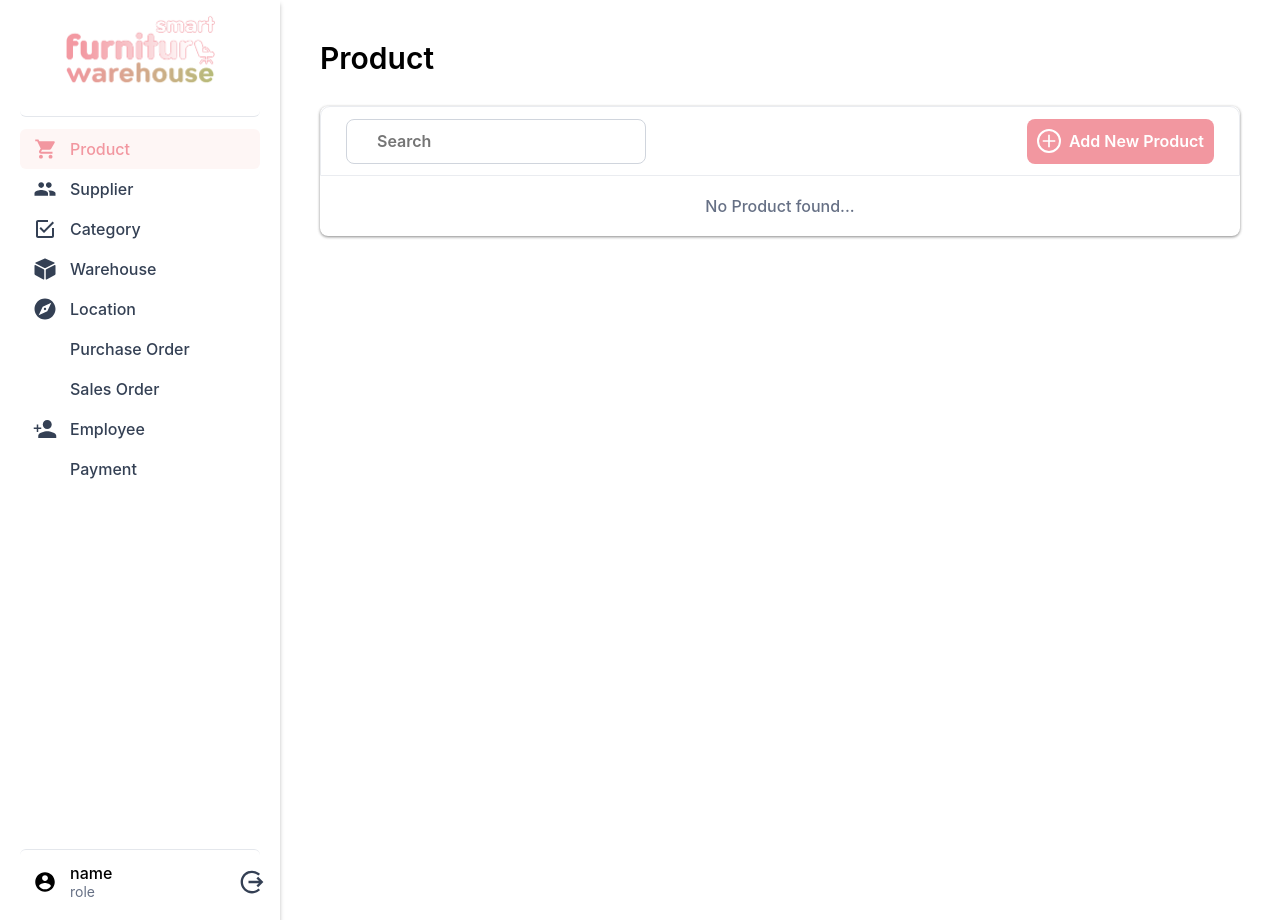
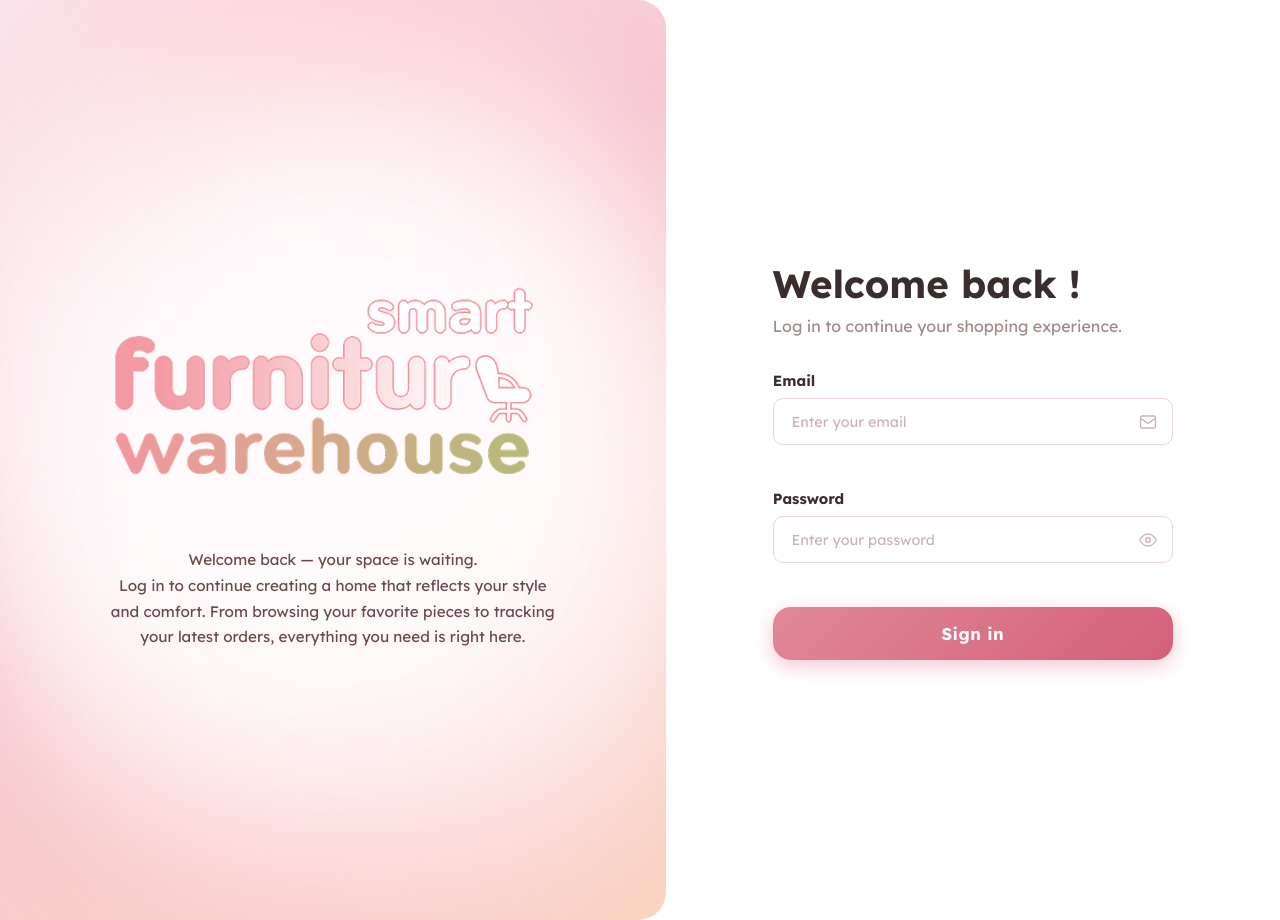
Before and after one commit to FMaLife/Group10_CS251_Project, a Django app: page / in a window 1280 px wide. Run offline with Django 5.2, Linux system fonts and the light colour scheme; data that the repository does not hold is empty; some libraries are stand-ins or nearby versions.

Commit message:
merge: integrate front/emp/test — fix db schema, add employee auth, update templates

```diff
--- a/backend/Group10_CS251_Project/settings.py
+++ b/backend/Group10_CS251_Project/settings.py
@@ -60,7 +60,7 @@ MIDDLEWARE = [
     'django.middleware.security.SecurityMiddleware',
     'django.contrib.sessions.middleware.SessionMiddleware',
     'django.middleware.common.CommonMiddleware',
-    #'django.middleware.csrf.CsrfViewMiddleware', # API ใช้ session auth แต่ไม่ใช้ CSRF token
+    'django.middleware.csrf.CsrfViewMiddleware', # API ใช้ session auth แต่ไม่ใช้ CSRF token
     'django.contrib.auth.middleware.AuthenticationMiddleware',
     'django.contrib.messages.middleware.MessageMiddleware',
     'django.middleware.clickjacking.XFrameOptionsMiddleware',
--- a/backend/Group10_CS251_Project/urls.py
+++ b/backend/Group10_CS251_Project/urls.py
@@ -2,6 +2,10 @@ from django.contrib import admin
 from django.urls import path, include, re_path
 from django.views.static import serve
 from django.http import JsonResponse
+from django.conf import settings
+from django.conf.urls.static import static
+
+FRONTEND_ROOT = settings.BASE_DIR.parent / "frontend"
 
 def debug_session(request):
     return JsonResponse({
@@ -9,11 +13,6 @@ def debug_session(request):
         "session_key": request.session.session_key,
         "session_data": dict(request.session),
     })
-
-from django.conf import settings
-from django.conf.urls.static import static
-
-FRONTEND_ROOT = settings.BASE_DIR.parent / "frontend"
 
 urlpatterns = [
     path("admin/", admin.site.urls),
--- /dev/null
+++ b/backend/employee/static/employee/css/log-in.css
@@ -0,0 +1,386 @@
+/* ============================================================
+   SMART FURNITURE WAREHOUSE — LOGIN PAGE
+   ============================================================ */
+
+*, *::before, *::after { box-sizing: border-box; margin: 0; padding: 0; }
+body { font-family: 'Lexend', sans-serif; background: #f8f7f4; color: #1e1e1e; }
+
+*, *::before, *::after {
+  box-sizing: border-box;
+  margin: 0;
+  padding: 0;
+}
+
+:root {
+  --pink-light:   #fce4ec;
+  --pink-mid:     #f8bbd0;
+  --pink-main:    #e87d96;
+  --pink-deep:    #d45f7a;
+  --pink-btn:     #e08898;
+  --olive:        #b5a882;
+  --text-dark:    #3a2d2d;
+  --text-muted:   #9e8989;
+  --white:        #ffffff;
+  --input-border: #e8d5da;
+  --input-focus:  #e87d96;
+  --error:        #d64a4a;
+  --radius-sm:    10px;
+  --radius-md:    18px;
+  --radius-lg:    28px;
+  --transition:   0.25s ease;
+}
+
+html, body {
+  height: 100%;
+  font-family: 'Lexend', sans-serif;
+}
+
+body {
+  display: flex;
+  min-height: 100vh;
+  background: var(--white);
+  overflow-x: hidden;
+}
+
+/* ============================================================
+   LEFT PANEL
+   ============================================================ */
+
+.left-panel {
+  position: relative;
+  width: 52%;
+  min-height: 100vh;
+  background: linear-gradient(145deg, #fce4ec 0%, #f8c8d4 40%, #fad4c0 100%);
+  display: flex;
+  align-items: center;
+  justify-content: center;
+  overflow: hidden;
+  border-radius: 0 var(--radius-lg) var(--radius-lg) 0;
+}
+
+/* Animated blobs */
+.blob {
+  position: absolute;
+  border-radius: 50%;
+  filter: blur(60px);
+  opacity: 0.55;
+  animation: float 8s ease-in-out infinite;
+}
+.blob-1 {
+  width: 100%;
+  height: 100vh;
+  background: radial-gradient(circle, #ffffff, #ffffff, #F297A0);
+  top: -80px; left: -60px;
+  animation-delay: 0s;
+}
+.blob-2 {
+  width: 100%;
+  height: 100vh;
+  background: radial-gradient(circle, #ffffff, #ffffff, #F297A0);
+  bottom: -60px; right: -40px;
+  animation-delay: 3s;
+}
+.blob-3 {
+  width: 100%;
+  height: 100vh;
+  background: radial-gradient(circle, #ffffff, #ffffff, #ff9a9e);
+  top: 50%; left: 50%;
+  transform: translate(-50%, -50%);
+  animation-delay: 1.5s;
+}
+
+@keyframes float {
+  0%, 100% { transform: translateY(0) scale(1); }
+  50%       { transform: translateY(-20px) scale(1.05); }
+}
+
+.blob-3 {
+  animation: float3 8s ease-in-out infinite;
+}
+@keyframes float3 {
+  0%, 100% { transform: translate(-50%, -50%) scale(1); }
+  50%       { transform: translate(-50%, -55%) scale(1.05); }
+}
+
+/* Brand logo */
+.brand {
+  position: relative;
+  z-index: 2;
+  text-align: center;
+  padding: 2rem 3rem;
+}
+
+.brand-logo {
+  display: flex;
+  flex-direction: column;
+  align-items: flex-start;
+  gap: 0;
+  margin-bottom: 2.5rem;
+  line-height: 1;
+}
+
+.word {
+  font-family: 'Lexend', sans-serif;
+  font-weight: 900;
+  display: block;
+  letter-spacing: -0.5px;
+}
+
+
+
+.brand-desc {
+  font-family: 'Lexend', sans-serif;
+  font-weight: 400;
+  font-size: 0.95rem;
+  color: #6a4848;
+  line-height: 1.7;
+  max-width: 500px;
+  margin: 0 auto;
+  text-align: center;
+}
+
+/* ============================================================
+   RIGHT PANEL
+   ============================================================ */
+
+.right-panel {
+  flex: 1;
+  display: flex;
+  flex-direction: column;
+  align-items: center;
+  justify-content: center;
+  padding: 2rem 4rem;
+  position: relative;
+}
+
+.top-icon {
+  position: absolute;
+  top: 24px;
+  right: 28px;
+  opacity: 0.7;
+}
+
+.form-container {
+  width: 100%;
+  max-width: 400px;
+  animation: fadeUp 0.6s ease both;
+}
+
+@keyframes fadeUp {
+  from { opacity: 0; transform: translateY(24px); }
+  to   { opacity: 1; transform: translateY(0); }
+}
+
+.form-title {
+  font-family: 'Lexend', sans-serif;
+  font-size: 2.4rem;
+  font-weight: 900;
+  color: var(--text-dark);
+  margin-bottom: 0.5rem;
+}
+
+.form-subtitle {
+  font-size: 1rem;
+  color: var(--text-muted);
+  margin-bottom: 2.2rem;
+}
+
+/* Form groups */
+.form-group {
+  margin-bottom: 1.4rem;
+}
+
+.form-group label {
+  display: block;
+  font-size: 0.92rem;
+  font-weight: 700;
+  color: var(--text-dark);
+  margin-bottom: 0.5rem;
+}
+
+.input-wrapper {
+  position: relative;
+}
+
+.input-wrapper input {
+  width: 100%;
+  padding: 0.85rem 3rem 0.85rem 1.1rem;
+  border: 1.5px solid var(--input-border);
+  border-radius: var(--radius-sm);
+  font-size: 0.9rem;
+  font-family: 'Lexend', sans-serif;
+  color: var(--text-dark);
+  background: var(--white);
+  outline: none;
+  transition: border-color var(--transition), box-shadow var(--transition);
+}
+
+.input-wrapper input::placeholder {
+  color: #c9b4b8;
+}
+
+.input-wrapper input:focus {
+  border-color: var(--input-focus);
+  box-shadow: 0 0 0 3px rgba(232, 125, 150, 0.15);
+}
+
+.input-wrapper input.error {
+  border-color: var(--error);
+  box-shadow: 0 0 0 3px rgba(214, 74, 74, 0.12);
+}
+
+.input-icon,
+.toggle-pw {
+  position: absolute;
+  right: 12px;
+  top: 50%;
+  transform: translateY(-50%);
+  color: #c9b4b8;
+  display: flex;
+  align-items: center;
+  justify-content: center;
+  background: none;
+  border: none;
+  cursor: pointer;
+  padding: 4px;
+  transition: color var(--transition);
+}
+
+.toggle-pw:hover { color: var(--pink-main); }
+
+.error-msg {
+  font-size: 0.8rem;
+  color: var(--error);
+  margin-top: 0.35rem;
+  min-height: 1rem;
+  animation: shake 0.3s ease;
+}
+
+@keyframes shake {
+  0%, 100% { transform: translateX(0); }
+  25%       { transform: translateX(-4px); }
+  75%       { transform: translateX(4px); }
+}
+
+/* Forgot password */
+.form-actions {
+  text-align: right;
+  margin-bottom: 1.6rem;
+  margin-top: -0.6rem;
+}
+
+.forgot {
+  font-size: 0.9rem;
+  color: var(--pink-main);
+  text-decoration: none;
+  font-weight: 600;
+  transition: color var(--transition);
+}
+.forgot:hover { color: var(--pink-deep); text-decoration: underline; }
+
+/* Sign in button */
+.btn-signin {
+  width: 100%;
+  padding: 1rem;
+  background: linear-gradient(135deg, #e08898 0%, #d4607a 100%);
+  color: var(--white);
+  border: none;
+  border-radius: var(--radius-md);
+  font-size: 1.05rem;
+  font-family: 'Lexend', sans-serif;
+  font-weight: 800;
+  letter-spacing: 0.5px;
+  cursor: pointer;
+  display: flex;
+  align-items: center;
+  justify-content: center;
+  gap: 10px;
+  position: relative;
+  overflow: hidden;
+  transition: transform var(--transition), box-shadow var(--transition), opacity var(--transition);
+  box-shadow: 0 6px 20px rgba(212, 96, 122, 0.35);
+}
+
+.btn-signin::before {
+  content: '';
+  position: absolute;
+  inset: 0;
+  background: linear-gradient(135deg, rgba(255,255,255,0.2) 0%, transparent 60%);
+  opacity: 0;
+  transition: opacity var(--transition);
+}
+
+.btn-signin:hover:not(:disabled) {
+  transform: translateY(-2px);
+  box-shadow: 0 10px 28px rgba(212, 96, 122, 0.45);
+}
+.btn-signin:hover::before { opacity: 1; }
+.btn-signin:active:not(:disabled) { transform: translateY(0); }
+
+.btn-signin:disabled {
+  opacity: 0.75;
+  cursor: not-allowed;
+}
+
+/* Loader spinner */
+.btn-loader {
+  display: none;
+  width: 18px;
+  height: 18px;
+  border: 2px solid rgba(255,255,255,0.4);
+  border-top-color: white;
+  border-radius: 50%;
+  animation: spin 0.7s linear infinite;
+}
+
+.btn-loader.visible { display: block; }
+
+@keyframes spin {
+  to { transform: rotate(360deg); }
+}
+
+/* Success ripple on button */
+.btn-signin.success {
+  background: linear-gradient(135deg, #6dbf82 0%, #48a860 100%);
+  box-shadow: 0 6px 20px rgba(72, 168, 96, 0.4);
+}
+
+/* Sign up link */
+.signup-link {
+  text-align: center;
+  font-size: 0.9rem;
+  color: var(--text-muted);
+  margin-top: 1.4rem;
+}
+.signup-link a {
+  color: var(--pink-main);
+  font-weight: 700;
+  text-decoration: none;
+  transition: color var(--transition);
+}
+.signup-link a:hover { color: var(--pink-deep); text-decoration: underline; }
+
+/* ============================================================
+   RESPONSIVE
+   ============================================================ */
+
+@media (max-width: 860px) {
+  body { flex-direction: column; }
+
+  .left-panel {
+    width: 100%;
+    min-height: 320px;
+    border-radius: 0 0 var(--radius-lg) var(--radius-lg);
+    padding: 2rem 1rem;
+  }
+
+  .word.smart    { font-size: 2rem; }
+  .word.furniture { font-size: 3rem; }
+  .word.warehouse { font-size: 2.6rem; }
+
+  .brand-desc { display: none; }
+
+  .right-panel {
+    padding: 2.5rem 1.5rem;
+  }
+}
--- /dev/null
+++ b/backend/employee/static/employee/js/log-in.js
@@ -0,0 +1,104 @@
+// =======================
+// CSRF (จำเป็นสำหรับ Django)
+// =======================
+function getCookie(name) {
+    let cookieValue = null;
+    if (document.cookie && document.cookie !== "") {
+        const cookies = document.cookie.split(";");
+        for (let i = 0; i < cookies.length; i++) {
+            const cookie = cookies[i].trim();
+            if (cookie.startsWith(name + "=")) {
+                cookieValue = decodeURIComponent(cookie.substring(name.length + 1));
+                break;
+            }
+        }
+    }
+    return cookieValue;
+}
+
+document.addEventListener("DOMContentLoaded", () => {
+
+    console.log("JS loaded"); // debug
+
+    // =======================
+    // LOGIN
+    // =======================
+    const loginBtn = document.getElementById("btn-signin");
+
+    if (loginBtn) {
+        loginBtn.onclick = async () => {
+
+            const email = document.getElementById("email").value.trim();
+            const password = document.getElementById("password").value;
+
+            const emailError = document.getElementById("email-error");
+            const passwordError = document.getElementById("password-error");
+
+            emailError.textContent = "";
+            passwordError.textContent = "";
+
+            if (!email) {
+                emailError.textContent = "Email required";
+                return;
+            }
+
+            if (!password) {
+                passwordError.textContent = "Password required";
+                return;
+            }
+
+            try {
+                const res = await fetch("/login/", {
+                    method: "POST",
+                    headers: {
+                        "Content-Type": "application/json",
+                        "X-CSRFToken": getCookie("csrftoken")
+                    },
+                    credentials: "same-origin",
+                    body: JSON.stringify({ email, password })
+                });
+
+                const data = await res.json();
+                console.log(data);
+
+                if (res.ok) {
+                    window.location.href = "/product/";
+                } else {
+                    passwordError.textContent = data.error || "Login failed";
+                }
+
+            } catch (err) {
+                passwordError.textContent = "Server error";
+            }
+        };
+    }
+
+    // =======================
+    // LOGOUT
+    // =======================
+    const logoutBtn = document.getElementById("logout-btn");
+
+    if (logoutBtn) {
+        logoutBtn.onclick = async (e) => {
+            e.preventDefault();
+
+            try {
+                const res = await fetch("/logout/", {
+                    method: "POST",
+                    headers: {
+                        "X-CSRFToken": getCookie("csrftoken")
+                    }
+                });
+
+                if (res.ok) {
+                    window.location.href = "/";
+                } else {
+                    alert("Logout failed");
+                }
+
+            } catch (err) {
+                alert("Server error");
+            }
+        };
+    }
+});
--- a/backend/employee/templates/employee/components/forms/category_form.html
+++ b/backend/employee/templates/employee/components/forms/category_form.html
@@ -10,7 +10,7 @@
     <div class="form-group">
         {{ form.CategoryName.label_tag }}
         {{ form.CategoryName }}
-        {{ form.CategoryName.error }}
+        {{ form.CategoryName.errors }}
     </div>
 
     <button type="submit" class="save-btn">
--- a/backend/employee/templates/employee/components/forms/sales_order_form.html
+++ b/backend/employee/templates/employee/components/forms/sales_order_form.html
@@ -36,7 +36,11 @@
                 <div class="info-grid sale-grid">
                     <div class="item">
                         <div class="label">Address</div>
-                        <div class="value">{{ object.addresses }}</div>
+                        <div class="value">
+                            {% for addr in object.customer.addresses.all %}
+                                {{ addr.HouseNo }} {{ addr.Street }}, {{ addr.District }}, {{ addr.Province }} {{ addr.ZipCode }}<br>
+                            {% endfor %}
+                        </div>
                     </div>
                 </div>
 
--- a/backend/employee/templates/employee/components/nav.html
+++ b/backend/employee/templates/employee/components/nav.html
@@ -66,10 +66,16 @@
                     <ion-icon name="contact"></ion-icon>
                 </span>
                 <div class="user">
-                    <span class="name">name</span>
-                    <span class="role">role</span>
+                    {% if employee %}
+                        <span class="name">
+                            {{ employee.EFirstName }} {{ employee.ELastName }}
+                        </span>
+                        <span class="role">
+                            {{ employee.role }}
+                        </span>
+                    {% endif %}
                 </div>
-                <a href="#" class="logout">
+                <a href="#" class="logout" id="logout-btn">
                     <ion-icon name="log-out"></ion-icon>
                 </a>
             </div>
@@ -78,3 +84,4 @@
 </nav>
 
 <script src="https://unpkg.com/ionicons@4.5.10-0/dist/ionicons.js"></script>
+<script src="{% static 'employee/js/log-in.js' %}"></script>
--- /dev/null
+++ b/backend/employee/templates/employee/log-in.html
@@ -0,0 +1,79 @@
+<!DOCTYPE html>
+<html lang="en">
+<head>
+  <meta charset="UTF-8" />
+  <meta name="viewport" content="width=device-width, initial-scale=1.0" />
+  <title>Smart Furniture Warehouse — Sign In</title>
+  <link rel="stylesheet" href="log-in.css" />
+  <link href="https://fonts.googleapis.com/css2?family=Lexend:wght@200;300;400;500;600;700&display=swap" rel="stylesheet" />
+  {% load static %}
+  <link rel="stylesheet" href="{% static '/employee/css/log-in.css' %}">
+</head>
+
+<body>
+
+    <!-- LEFT PANEL -->
+    <div class="left-panel">
+        <div class="blob blob-1"></div>
+        <div class="blob blob-2"></div>
+        <div class="blob blob-3"></div>
+
+        <div class="brand">
+        <div class="brand-logo">
+            <img src="{% static 'employee/images/logo.png' %}"  width="422" height="237" alt="logo">
+        </div>
+        <p class="brand-desc">
+            Welcome back — your space is waiting. <br> Log in to continue creating a home that reflects your style <br> and comfort. From browsing your favorite pieces to tracking <br>your latest orders, everything you need is right here.
+        </p>
+        </div>
+    </div>
+
+    <!-- RIGHT PANEL -->
+    <div class="right-panel">
+
+        <div class="form-container">
+        <h1 class="form-title">Welcome back !</h1>
+        <p class="form-subtitle">Log in to continue your shopping experience.</p>
+
+        <div class="form-group">
+            <label for="email">Email</label>
+            <div class="input-wrapper">
+            <input type="email" id="email" placeholder="Enter your email" autocomplete="email" />
+            <span class="input-icon">
+                <svg width="18" height="18" viewBox="0 0 24 24" fill="none" stroke="currentColor" stroke-width="1.8">
+                <rect x="2" y="4" width="20" height="16" rx="2"/>
+                <path d="M2 7l10 7 10-7"/>
+                </svg>
+            </span>
+            </div>
+            <p class="error-msg" id="email-error"></p>
+        </div>
+
+        <div class="form-group">
+            <label for="password">Password</label>
+            <div class="input-wrapper">
+            <input type="password" id="password" placeholder="Enter your password" autocomplete="current-password" />
+            <button class="toggle-pw" id="toggle-pw" type="button" aria-label="Toggle password">
+                <svg id="eye-open" width="18" height="18" viewBox="0 0 24 24" fill="none" stroke="currentColor" stroke-width="1.8">
+                <path d="M1 12s4-8 11-8 11 8 11 8-4 8-11 8-11-8-11-8z"/>
+                <circle cx="12" cy="12" r="3"/>
+                </svg>
+                <svg id="eye-closed" width="18" height="18" viewBox="0 0 24 24" fill="none" stroke="currentColor" stroke-width="1.8" style="display:none">
+                <path d="M17.94 17.94A10.07 10.07 0 0112 20c-7 0-11-8-11-8a18.45 18.45 0 015.06-5.94"/>
+                <path d="M9.9 4.24A9.12 9.12 0 0112 4c7 0 11 8 11 8a18.5 18.5 0 01-2.16 3.19"/>
+                <line x1="1" y1="1" x2="23" y2="23"/>
+                </svg>
+            </button>
+            </div>
+            <p class="error-msg" id="password-error"></p>
+        </div>
+
+        <button class="btn-signin" id="btn-signin" type="button">
+            <span class="btn-text">Sign in</span>
+            <span class="btn-loader" id="btn-loader"></span>
+        </button>
+        </div>
+    </div>
+    <script src="{% static 'employee/js/log-in.js' %}"></script>
+    </body>
+    </html>
--- a/backend/employee/urls.py
+++ b/backend/employee/urls.py
@@ -1,11 +1,14 @@
 from django.urls import path
 from . import views
+from accounts.views.auth_views import employee_login, employee_logout
 
 
 urlpatterns = [
-    path('', views.product, name='product'),
+    path("", views.login_page, name="home"),
+    path("login/", employee_login),
+    path("logout/", employee_logout),
+
     path('product/', views.product, name='product'),
-
     path('supplier/', views.supplier, name='supplier'),
     path('category/', views.category, name='category'),
     path('warehouse/', views.warehouse, name='warehouse'),
--- a/backend/employee/views.py
+++ b/backend/employee/views.py
@@ -2,8 +2,11 @@ from datetime import date
 
 from django.shortcuts import render, redirect, get_object_or_404
 from django.core.paginator import Paginator
-from django.http import HttpResponse
+from django.http import HttpResponse, HttpResponseForbidden, Http404
 from django.utils import timezone
+from django.views.decorators.csrf import ensure_csrf_cookie
+
+from accounts.utils.permissions import employee_required
 
 from catalog.models import Product, Category
 from stock.models import Supplier, Warehouse, WarehouseLocation, RestockOrder , RestockDetail
@@ -19,7 +22,6 @@ from .forms import (
 # MAPS
 # =========================
 
-# class → string (ส่งไป frontend)
 MODEL_TO_NAME = {
     Product: "product",
     Supplier: "supplier",
@@ -32,7 +34,6 @@ MODEL_TO_NAME = {
     Payment: "payment",
 }
 
-# string → class (รับจาก URL)
 NAME_TO_MODEL = {
     "product": Product,
     "supplier": Supplier,
@@ -57,6 +58,13 @@ FORM_MAP = {
 }
 
 # =========================
+# LOGIN
+# =========================
+@ensure_csrf_cookie
+def login_page(request):
+    return render(request, "employee/log-in.html")
+
+# =========================
 # TABLE VIEW (REUSABLE)
 # =========================
 
@@ -66,6 +74,12 @@ def table_view(request, model, template, title, columns, headers, actions, show_
     paginator = Paginator(data, 10)
     page_number = request.GET.get("page")
     page_obj = paginator.get_page(page_number)
+
+    emp = None
+    emp_id = request.session.get("employee_id")
+
+    if emp_id:
+        emp = Employee.objects.filter(EmployeeID=emp_id).first()
 
     return render(request, template, {
         "title": title,
@@ -78,12 +92,13 @@ def table_view(request, model, template, title, columns, headers, actions, show_
         "delete_url": "delete_item",
         "actions": actions,
         "display_field": columns[0],
+        "employee": emp
     })
 
 # =========================
 # MODULE PAGES
 # =========================
-
+@employee_required
 def product(request):
     return table_view(
         request,
@@ -95,7 +110,7 @@ def product(request):
         {"edit": True, "delete": True, "detail": True}
     )
 
-
+@employee_required
 def supplier(request):
     return table_view(
         request,
@@ -107,7 +122,7 @@ def supplier(request):
         {"edit": True, "delete": True, "detail": False}
     )
 
-
+@employee_required
 def category(request):
     return table_view(
         request,
@@ -119,7 +134,7 @@ def category(request):
         {"edit": True, "delete": True, "detail": False}
     )
 
-
+@employee_required
 def warehouse(request):
     return table_view(
         request,
@@ -131,7 +146,7 @@ def warehouse(request):
         {"edit": True, "delete": True, "detail": False}
     )
 
-
+@employee_required
 def location(request):
     return table_view(
         request,
@@ -143,7 +158,7 @@ def location(request):
         {"edit": True, "delete": True, "detail": False}
     )
 
-
+@employee_required
 def purchase_order(request):
     return table_view(
         request,
@@ -155,7 +170,7 @@ def purchase_order(request):
         {"edit": False, "delete": False, "detail": True}
     )
 
-
+@employee_required
 def sales_order(request):
     return table_view(
         request,
@@ -168,8 +183,15 @@ def sales_order(request):
         show_add=False
     )
 
+@employee_required
+def employee(request):
+    show_add = True
+    show_actions = True
 
-def employee(request):
+    if request.session.get("role") == "Staff":
+        show_add = False
+        show_actions = False
+
     return table_view(
         request,
         Employee,
@@ -178,9 +200,11 @@ def employee(request):
         ["EFirstName", "ELastName", "EmployeeID", "role", "EPhone", "EEmail"],
         ["First Name", "Last Name", "Employee ID", "Role", "Phone Number", "Email"],
         {"edit": True, "delete": True, "detail": False},
+        show_actions=show_actions,
+        show_add=show_add
     )
 
-
+@employee_required
 def payment(request):
     return table_view(
         request,
@@ -197,13 +221,13 @@ def payment(request):
 # =========================
 # ACTIONS
 # =========================
-
+@employee_required
 def edit_item(request, model, id):
     model_class = NAME_TO_MODEL.get(model)
     form_class = FORM_MAP.get(model)
 
     if not model_class or not form_class:
-        return HttpResponse("Not found")
+        raise Http404()
 
     obj = get_object_or_404(model_class, pk=id)
 
@@ -235,7 +259,7 @@ def edit_item(request, model, id):
         context
     )
 
-
+@employee_required
 def delete_item(request, model, id):
     model_class = NAME_TO_MODEL.get(model)
 
@@ -249,7 +273,7 @@ def delete_item(request, model, id):
 
     return redirect(model)
 
-
+@employee_required
 def detail_item(request, model, id):
     model_class = NAME_TO_MODEL.get(model)
 
@@ -265,11 +289,16 @@ def detail_item(request, model, id):
         "object": obj
     })
 
+@employee_required
 def add_item(request, model):
     form_class = FORM_MAP.get(model)
 
     if not form_class:
         return HttpResponse("Form not found")
+
+    if model == "employee":
+        if request.session.get("role") == "Staff":
+            return HttpResponseForbidden("Permission denied")
 
     if request.method == "POST":
         form = form_class(request.POST, request.FILES)
```
Also changed, not shown: backend/catalog/models.py (+7 -7 lines), backend/employee/templates/employee/components/details/sales_order_details.html (+5 -2 lines), backend/employees/migrations/0003_employee_user.py (added).
